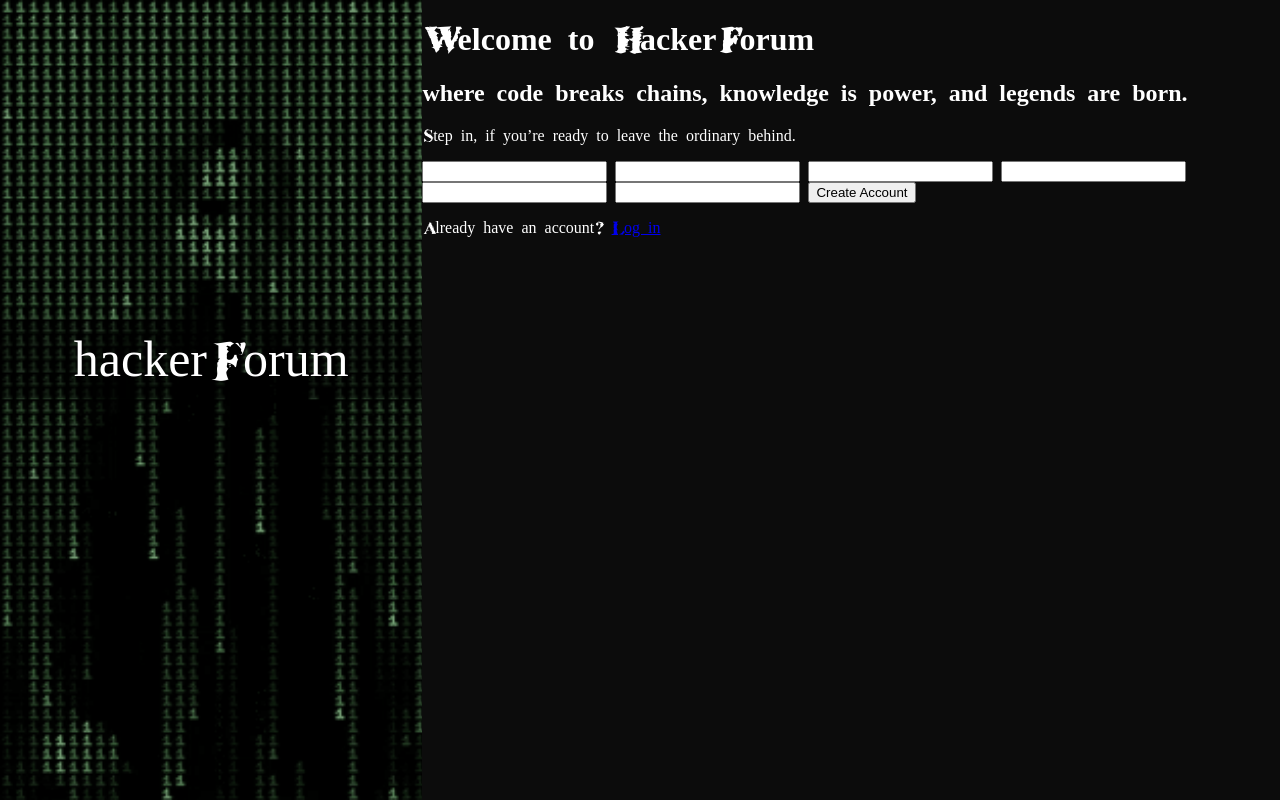
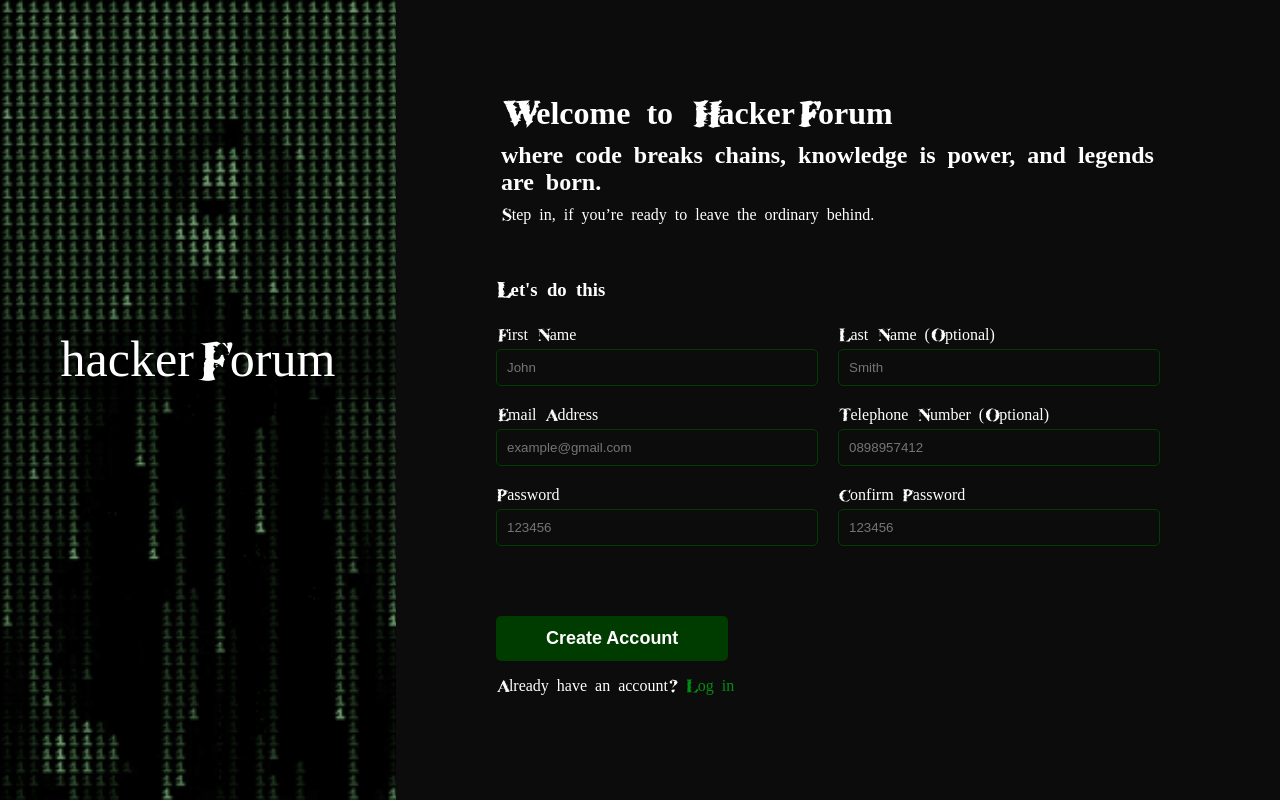
Before and after one commit to VilislavAngelov/signUpForm, a plain HTML site: page index.html in a window 1280 px wide. Drawn offline with Linux system fonts and the light colour scheme.

Commit message:
Added most of the functionality, may come back later to add validation between the password and confirmPassword

```diff
--- a/index.html
+++ b/index.html
@@ -13,28 +13,34 @@
     <div id="side-form">
         <h1>Welcome to HackerForum</h1>
         <h2>where code breaks chains, knowledge is power, and legends are born.</h2>
-        <p>Step in, if you’re ready to leave the ordinary behind.</p>
-        <form action="">
-            <label for="firstName"></label>
-            <input type="text" name="firstName" id="firstName">
+        <p class="para">Step in, if you’re ready to leave the ordinary behind.</p>
 
-            <label for="lastName"></label>
-            <input type="text" name="lastName" id="lastName">
+        <h3>Let's do this</h3>
+        <form action="" id="form">
+            <div class="col-1">
+                <label for="firstName">First Name</label>
+                <input type="text" name="firstName" id="firstName" required placeholder="John">
 
-            <label for="email"></label>
-            <input type="email" name="email" id="email">
+                <label for="email">Email Address</label>
+                <input type="email" name="email" id="email" placeholder="example@gmail.com" required>
 
-            <label for="tel"></label>
-            <input type="tel" name="tel" id="tel">
+                <label for="password">Password</label>
+            <input type="password" name="password" id="password" required placeholder="123456">
+            </div>
 
-            <label for="password"></label>
-            <input type="password" name="password" id="password">
+            <div class="col-2">
+                <label for="lastName">Last Name (Optional)</label>
+                <input type="text" name="lastName" id="lastName" placeholder="Smith">
 
-            <label for="confirmPassword"></label>
-            <input type="password" name="confirmPassword" id="confirmPassword">
+                <label for="tel">Telephone Number (Optional)</label>
+                <input type="tel" name="tel" id="tel" placeholder="0898957412" pattern="[0-9]*">
 
-            <button type="submit">Create Account</button>
+                <label for="confirmPassword">Confirm Password</label>
+                <input type="password" name="confirmPassword" id="confirmPassword" required placeholder="123456">
+            </div>
         </form>
+
+        <button form="form" type="submit">Create Account</button>
 
         <p>Already have an account? <a href="#">Log in</a></p>
     </div>
--- a/styles.css
+++ b/styles.css
@@ -1,7 +1,7 @@
 @font-face {
     font-family: 'BRACKISH'; /* Name your font family */
     src: url('BRACKISH.TTF'); /* Locate the .ttf file within your directory*/
-  }
+}
 
 body {
     display: flex;
@@ -9,6 +9,30 @@ body {
     height: 100vh;
     color: white;
     font-family: 'BRACKISH';
+    --dark-green: #003B00;
+    --light-green: #008F11;
+}
+
+a {
+    color: var(--light-green);
+    text-decoration: none;
+}
+
+h1 {
+    margin: 5px;
+}
+
+h2 {
+    margin: 5px;
+}
+
+h3 {
+    margin-top: 50px;
+    margin-bottom: 25px;
+}
+
+.para {
+    margin: 5px;
 }
 
 #side-image {
@@ -21,6 +45,10 @@ body {
 #side-form {
     background-color: rgb(12, 12, 12);
     flex: 1;
+    display: flex;
+    flex-direction: column;
+    justify-content: center;
+    padding: 100px;
 }
 
 #logo {
@@ -32,3 +60,50 @@ body {
     top: 40%;
     padding: 10px;
 }
+
+form{
+    display: flex;
+    margin-bottom: 50px;
+}
+
+label {
+    display: block;
+}
+
+input {
+    background-color: rgb(12, 12, 12);
+    border: 1px solid var(--dark-green);
+    padding: 10px;
+    width: 300px;
+    margin-bottom: 20px;
+    margin-right: 20px;
+    margin-top: 5px;
+    border-radius: 5px;
+    color: white
+}
+
+input:focus {
+    outline: none !important;
+    border: 1px solid var(--light-green);
+}
+
+button {
+    align-self: flex-start;
+    background-color: var(--dark-green);
+    border: none;
+    padding: 12px 50px;
+    color: white;
+    font-weight: bold;
+    font-size: 18px;
+    border-radius: 5px;
+    transition: 0.3s ease-in-out;
+}
+
+button:hover {
+    background-color: var(--light-green);
+}
+
+input[type=email]:invalid:not(:focus):not(:placeholder-shown) {
+    outline: none !important;
+    border: 1px solid red;
+}
```
